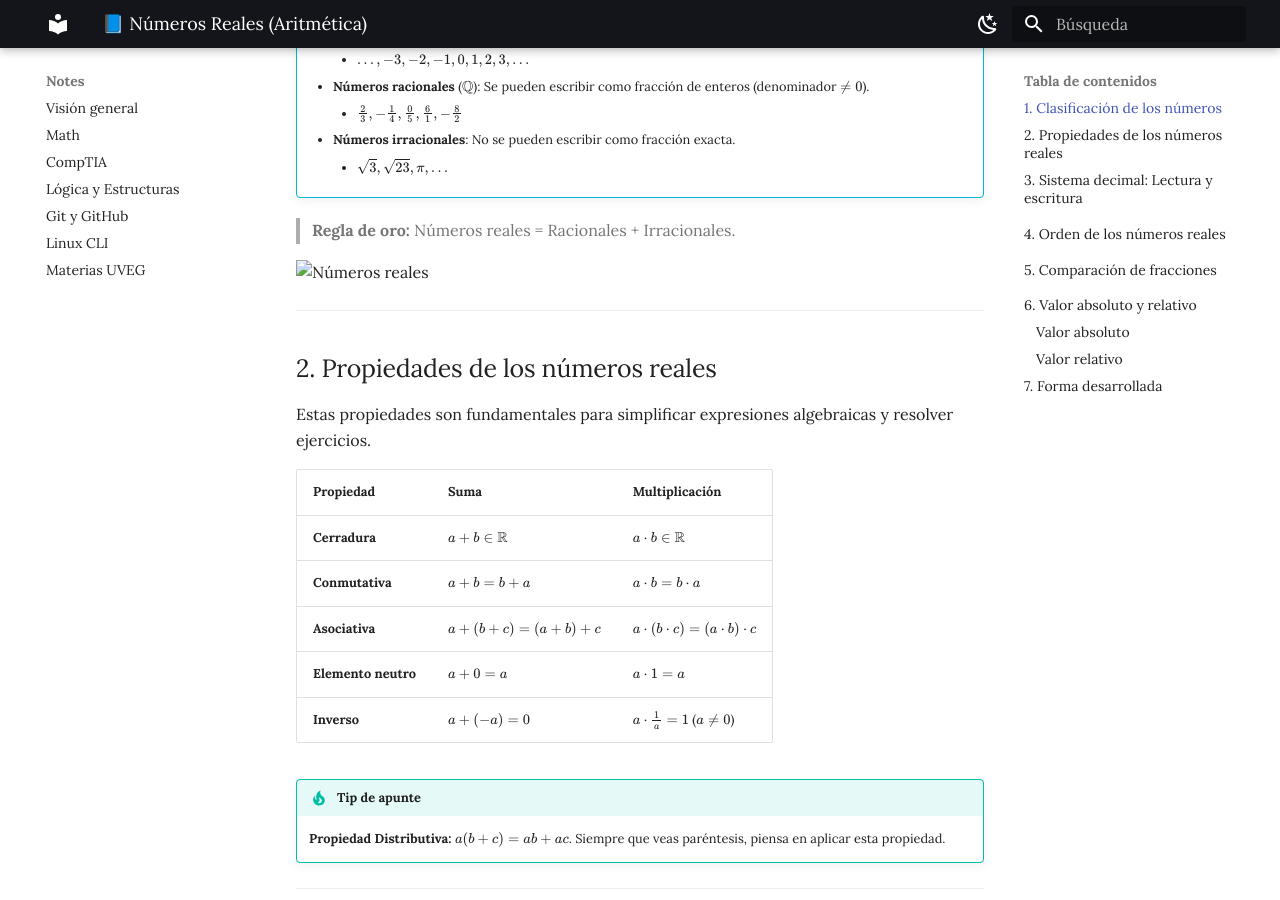
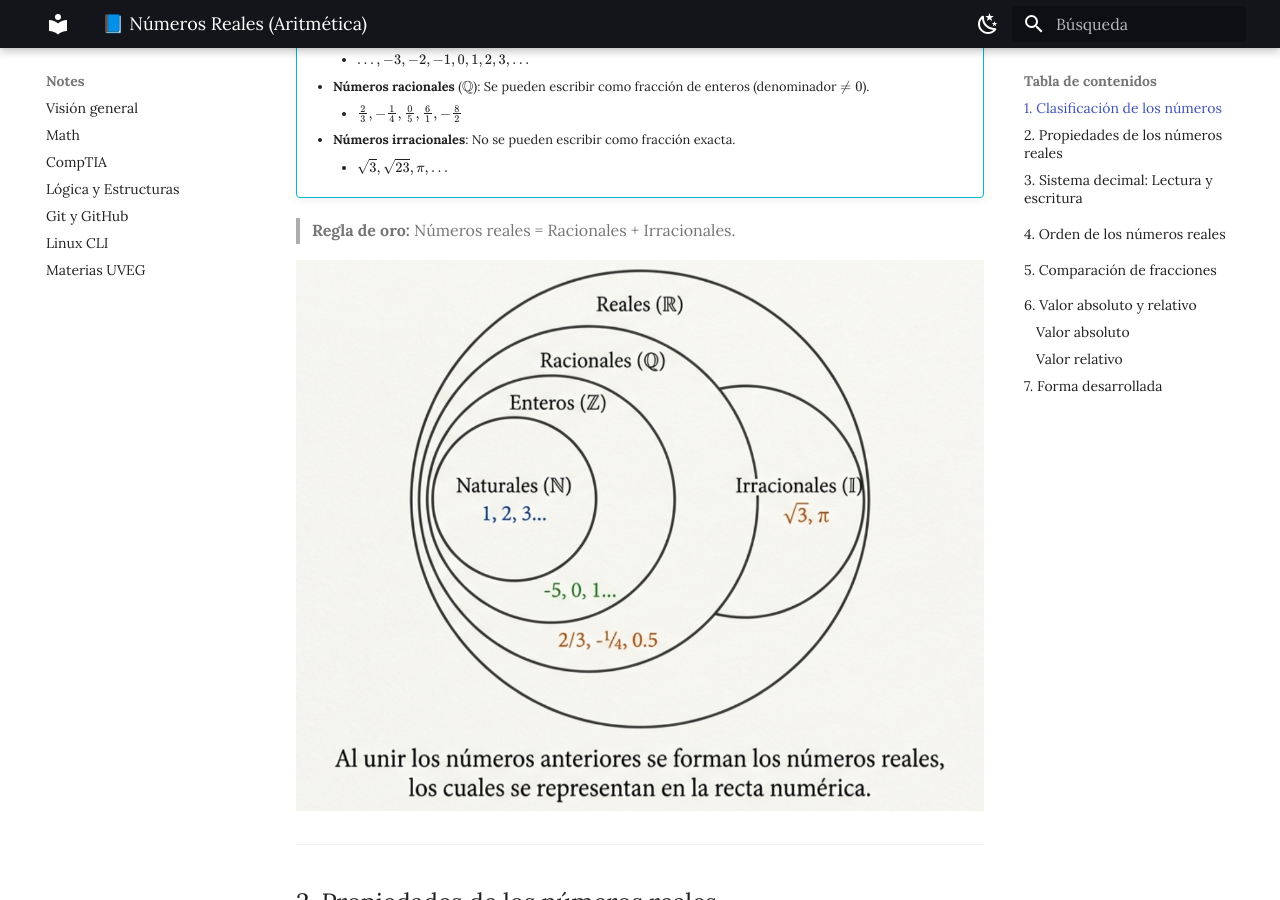
Before and after one commit to guilleNotes/notes, an MkDocs documentation site: the page built from docs/math/ari_1_reales.md, in a window 1280 px wide and 900 px high, scrolled down 500 px. Built offline with MkDocs 1.6.1 and Material for MkDocs 9.7.7, drawn with Linux system fonts in a browser that asks for light colours.

Commit message:
Corregir rutas de imágenes

```diff
--- a/docs/math/ari_1_reales.md
+++ b/docs/math/ari_1_reales.md
@@ -21,7 +21,8 @@
 > **Regla de oro:** Números reales = Racionales + Irracionales.
 
 
-![Números reales](./images/reales.png)
+
+![Números reales](../images/reales.png)
 
 ---
 
@@ -57,7 +58,7 @@
 * **37,643**: Treinta y siete mil seiscientos cuarenta y tres.
 * **52,384,273**: Cincuenta y dos millones trescientos ochenta y cuatro mil doscientos setenta y tres.
 
-![Sistema decimal](./images/billon.png)
+![Sistema decimal](../images/billon.png)
 ---
 
 ## 4. Orden de los números reales
@@ -72,7 +73,7 @@
     * Entre negativos, el que está **más lejos de 0** es menor.
     * **Ejemplo:** $-3 < -1$ y $12 > -7$.
 
-![Orden de los números reales](./images/recta.png)
+![Orden de los números reales](../images/recta.png)
 ---
 
 ## 5. Comparación de fracciones
@@ -90,7 +91,7 @@
 * $5 \cdot 8 = 40$
 * Como $42 > 40$, entonces **$\frac{7}{8} > \frac{5}{6}$**.
 
-![Comparación de fracciones](./images/cruzado.png)
+![Comparación de fracciones](../images/cruzado.png)
 ---
 
 ## 6. Valor absoluto y relativo
@@ -101,7 +102,7 @@
 * $|-3| = 3$
 * $|8| = 8$
 
-![Image of absolute value on a number line](./images/absolut.png)
+![Image of absolute value on a number line](../images/absolut.png)
 
 
 ### Valor relativo
```
Also changed, not shown: site/math/ari_1_reales/index.html.
